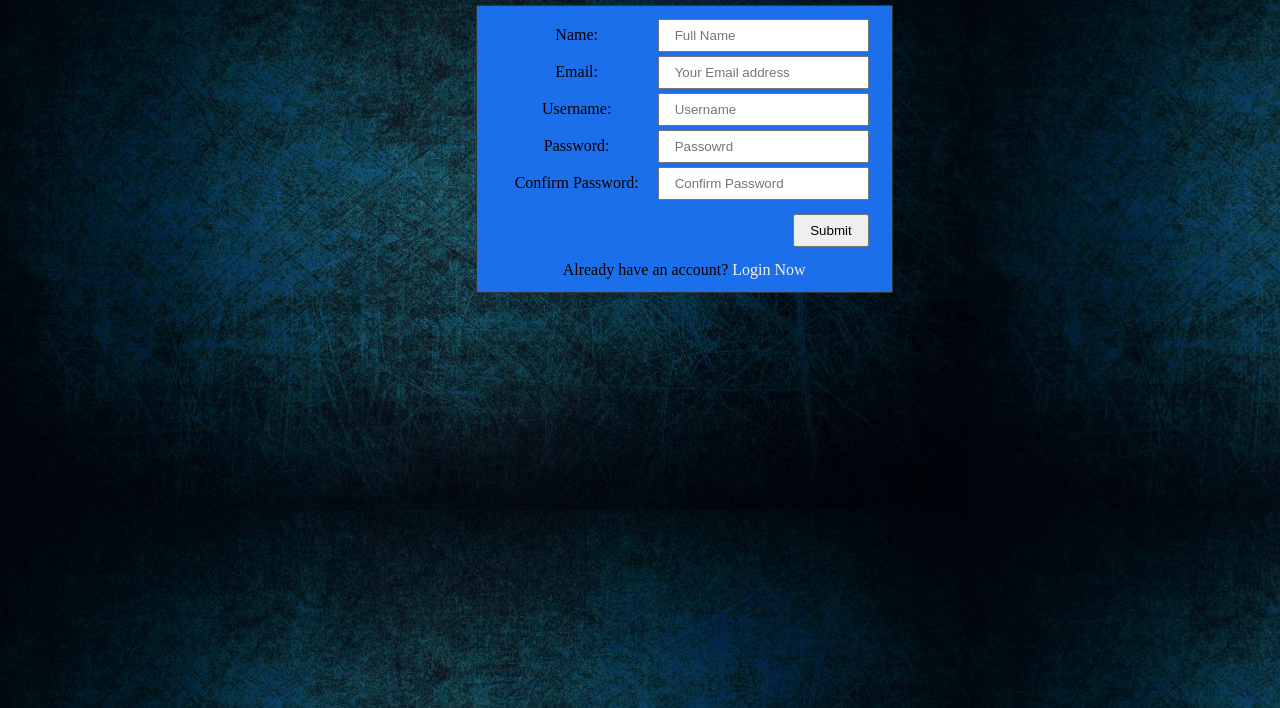
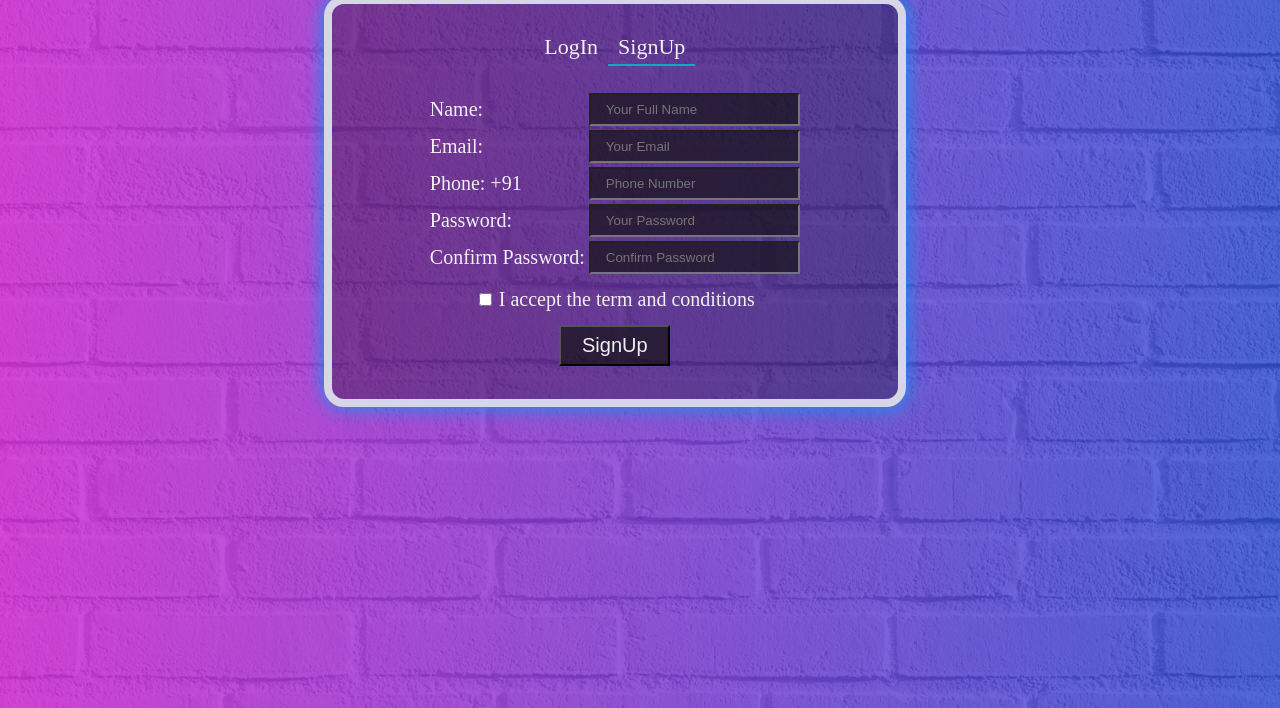
Before and after one commit to lavpalve/Login_signup_form, a plain HTML site: page signup.html in a window 1280 px wide. Shown: the part 92-800 px from the top of the page. Drawn offline with Linux system fonts and the light colour scheme.

Commit message:
updateFile

```diff
--- a/signup.html
+++ b/signup.html
@@ -1,89 +1,102 @@
 <!DOCTYPE html>
 <html>
     <head>
-        <title>Signup Form</title>
+        <title>SignUp Form</title>
     </head>
     <style>
-        h2{
-            margin-top: 50px;
+        .titleBox{
+            margin-bottom: 30px;
             text-align: center;
+        }
+        .titleName{
             color: #f0f0f0;
+            font-size: 22px;
+            padding: 10px 10px 5px 10px;
+            margin-bottom: 30px;
+        }
+        .active{
+            border-bottom: 2px solid rgb(8, 172, 201);
         }
         .formDiv{
             border: 1px solid #333;
-            width: fit-content;
-            text-align: center;
-            margin-left: 37%;
-            padding: 10px 20px;
-            background-color: rgb(28, 111, 235);
+            width: 40%;
+            height: auto;
+            margin-left: 25%;
+            margin-top: 7%;
+            padding: 30px;
+            justify-content: center;
+            background-color: rgb(5,5,5,0.3);
+            border: 8px solid #d6d6e6;
+            border-radius: 20px;
+            box-shadow: 0 0 20px rgb(4, 155, 241);
         }
-        label, input{
+        label{
+            color: #f0f0f0;
+            font-size: 20px;
+        }
+        input, [type="button"]{
             padding: 7px 15px;
+            width: 40%;
+            background: #0f0f0faa;
+            color: #f0f0f0;
+            width: max-content;
+        }
+
+        input:hover, [type="button"]:hover{
+            transform: scale(1.05);
+        }
+
+        [type="button"]{
+            padding: 7px 15px;
+            width: 30%;
+            background: #0f0f0faa;
+            color: #f0f0f0;
+            font-size: 20px;
         }
         form tr{
             margin-bottom: 20px;
         }
         a{
             text-decoration: none;
+            color: #f0f0f0;
         }
         body{
-            background-image: url("textureBg2.jpg");
+            background:linear-gradient(to right, #cc19cfc9, #193acfbe),url("White-brick-wall-background.jpg");
+
+        }
+        .btn{
+            background-color: dimgray;
+        }
+        table{
+            margin: auto;
         }
     </style>
     <body>
-        <h2> SignUp Form </h2>
         <div class="formDiv">
-            <table>
-                <form>
-                    <tr>
-                        <td>
-                            <label for="name">Name:</label>
-                        </td>
-                        <td>
-                            <input id="name" type="text" name="name" placeholder="Full Name" pattern="[A-Za-z]" required/>
-                        </td>
-                    </tr>
-                    <tr>
-                        <td>
-                            <label for="email">Email:</label>
-                        </td>
-                        <td>
-                            <input id="email" type="email" name="email" placeholder="Your Email address" pattern="[.+@gmail.com]" required/>
-                        </td>
-                    </tr>
-                    <tr>
-                        <td>
-                            <label for="username">Username:</label>
-                        </td>
-                        <td>
-                            <input id="username" type="text" name="username" placeholder="Username" required/>
-                        </td>
-                    </tr>
-                    <tr>
-                        <td>
-                            <label for="password">Password:</label>
-                        </td>
-                        <td>
-                            <input id="password" type="password" name="password" placeholder="Passowrd" minlength="8" required/>
-                        </td>
-                    </tr>
-                    <tr>
-                        <td>
-                            <label for="comfirmPswd">Confirm Password:</label>
-                        </td>
-                        <td>
-                            <input id="comfirmPswd" type="password" name="comfirmPswd" placeholder="Confirm Password" minlength="8" required/>
-                        </td>
-                    </tr>
-                    <tr>
-                        <td></td>
-                        <td><input style="float: right; margin: 10px 0;" type="submit" value="Submit" /></td>
-                    </tr>
-                    <tr>
-                        <td colspan="2">Already have an account? <a href="index.html"><span style="color: #f0f0f0">Login Now</a></span></td>
-                    </tr>
-                </form>
-            </table>
-        </div>
+            <form>
+                <div class="titleBox"><span class="titleName"><a href="index.html">LogIn</a></span><span class="titleName active"><a href="signup.html">SignUp</a></span></div>
+                <table>
+                    <tr><td><label for="name">Name:</label></td>
+                    <td><input id="name" type="text" placeholder="Your Full Name" pattern="[a-zA-Z]"/></td></tr>
+
+                    <tr><td><label for="email">Email:</label></td>
+                        <td><input id="email" type="email" placeholder="Your Email" pattern=".+@gmail.com"/></td></tr>
+
+                    <tr><td><label for="phone">Phone: +91</label></td>
+                        <td><input id="phone" type="tel" placeholder="Phone Number" pattern="[0-9]"/></td></tr>
+
+                    <tr><td><label for="password">Password:</label></td>
+                        <td><input id="password" type="password" placeholder="Your Password" pattern=""/></td></tr>
+
+                    <tr><td><label for="confPassword">Confirm Password:</label></td>
+                        <td><input id="confPassword" type="password" placeholder="Confirm Password" pattern=""/></td></tr>
+                    <tr></tr><tr></tr><tr></tr><tr></tr><tr></tr>
+                    <tr><td colspan="2" style="text-align: center;"><input id="termAnCon" type="checkbox" name="termAnCon" />
+                    <label for="termAnCon">I accept the term and conditions</label></td></tr>
+                    <tr></tr><tr></tr><tr></tr><tr></tr><tr></tr>
+                    <tr><td colspan="2" style="text-align: center;"><input type="button" value="SignUp" /></td></tr>
+                </table>
+            </form>
+
     </body>
 </html>
```
Also changed, not shown: index.html (+55 -36 lines), White-brick-wall-background.jpg (added).
